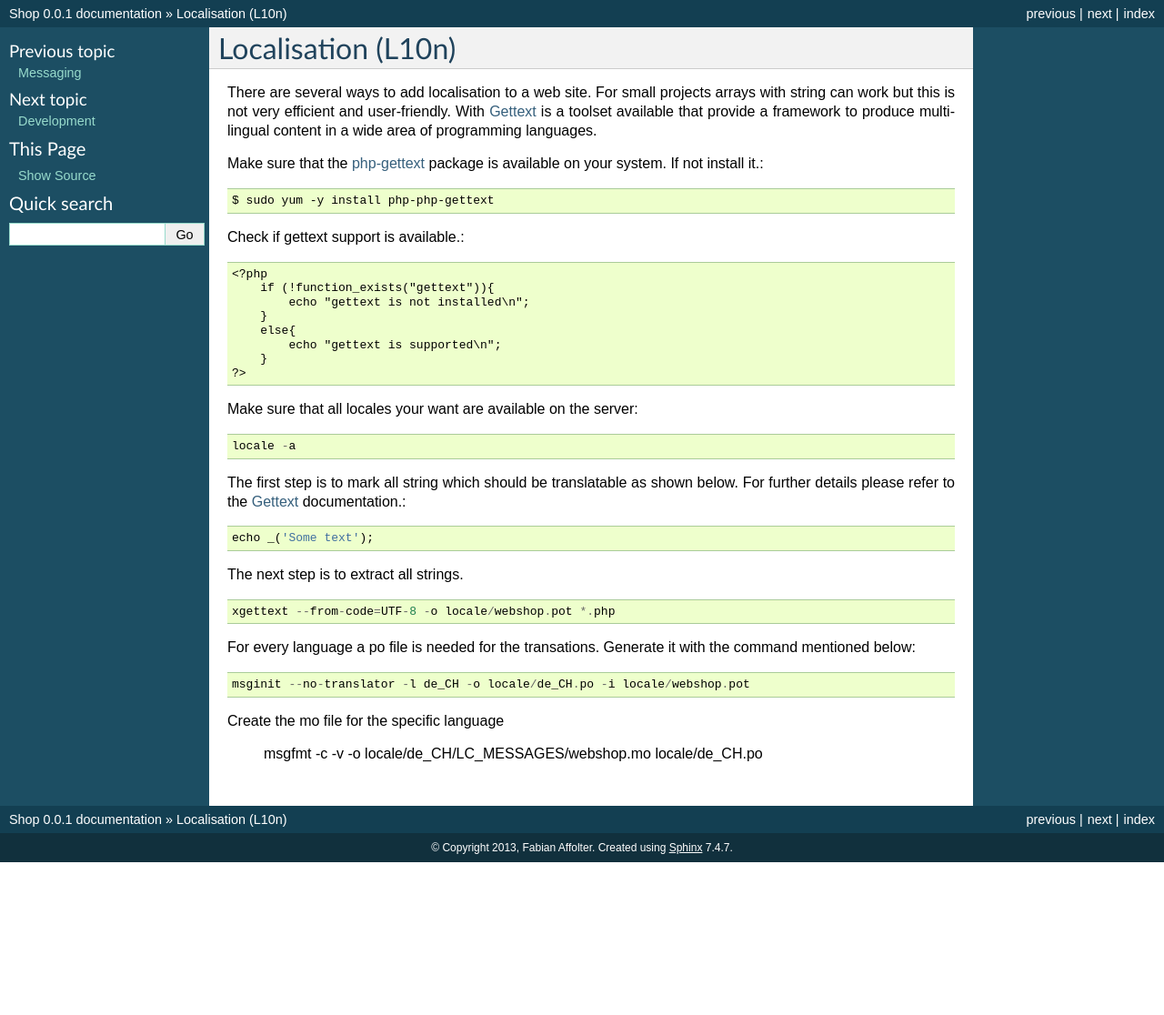
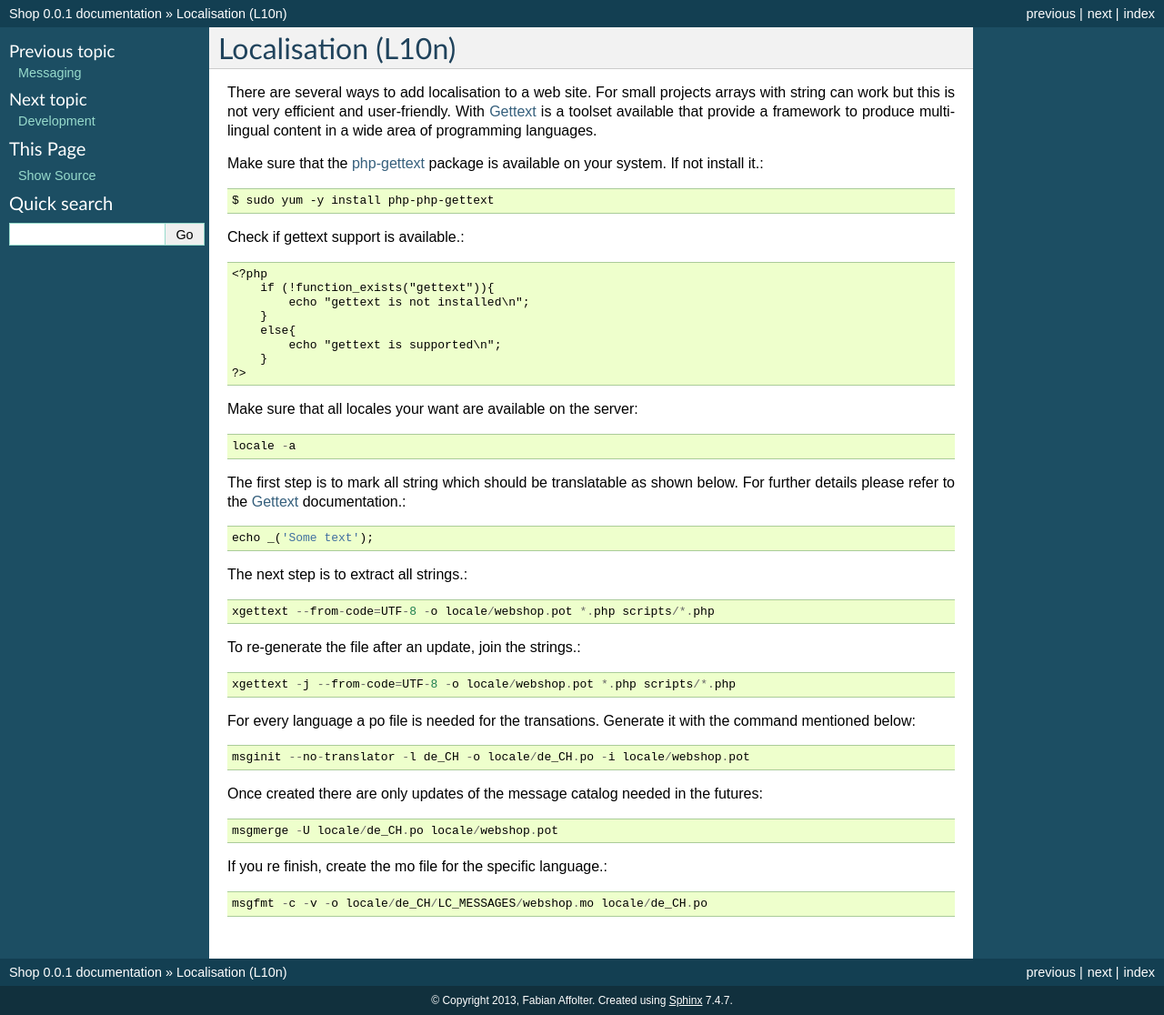
Before and after one commit to fabaff/shop, a Sphinx documentation site: the page built from docs/l10n.rst, in a window 1280 px wide. Shown: the whole page at 91% size. Built offline with Sphinx 7.4.7, drawn with Linux system fonts in a browser that asks for light colours; formulas are drawn with MathJax 3; before the commit the page ends 948 px from its top, so only the background shows below that.

Commit message:
add more details

```diff
--- a/docs/l10n.rst
+++ b/docs/l10n.rst
@@ -35,15 +35,29 @@ below. For further details please refer to the `Gettext`_ documentation.::
 
     echo _('Some text');
 
-The next step is to extract all strings. ::
+The next step is to extract all strings.::
 
-    xgettext --from-code=UTF-8 -o locale/webshop.pot *.php
+    xgettext --from-code=UTF-8 -o locale/webshop.pot *.php scripts/*.php
+
+To re-generate the file after an update, join the strings.::
+
+    xgettext -j --from-code=UTF-8 -o locale/webshop.pot *.php scripts/*.php
 
 For every language a po file is needed for the transations. Generate it with
 the command mentioned below::
 
     msginit --no-translator -l de_CH -o locale/de_CH.po -i locale/webshop.pot
 
-Create the mo file for the specific language
+Once created there are only updates of the message catalog needed in the
+futures::
+
+    msgmerge -U locale/de_CH.po locale/webshop.pot
+
+If you re finish, create the mo file for the specific language.::
 
     msgfmt -c -v -o locale/de_CH/LC_MESSAGES/webshop.mo locale/de_CH.po
+
+.. Note: The first time a domain (MO file) is being initialized, it is cached
+    by the server. This means that after updating an MO file with a newer
+    version, it is necessary to restart the server in order to work with the
+    latest version.
```
